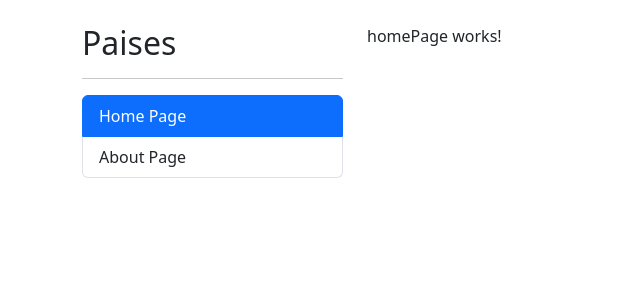
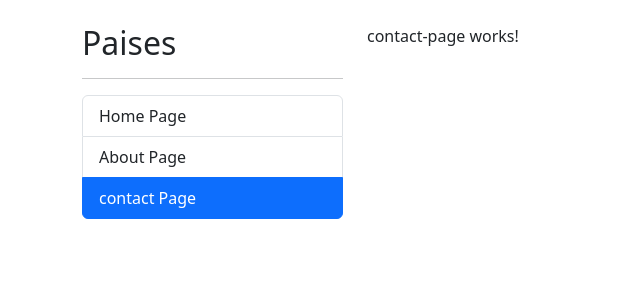
Before and after one commit to adriancamarena2310/Proyecto-3, an Angular app: page /contact in a window 1280 px wide. Before the commit this address led to /. Shown: the top 300 px of the page, without its empty margins (0-640 px from the left). Built offline with nearby package versions, Linux system fonts and the light colour scheme.

Commit message:
video-117 Resolución de la tarea

```diff
--- a/src/app/shared/components/sidebar/sidebar.component.html
+++ b/src/app/shared/components/sidebar/sidebar.component.html
@@ -9,9 +9,16 @@
    routerLink="">
     Home Page
   </li>
+
   <li class="list-group-item"
   routerLinkActive = "active"
     routerLink="about">
     About Page
   </li>
+
+  <li class="list-group-item"
+  routerLinkActive = "active"
+    routerLink="contact">
+    contact Page
+  </li>
 </ul>
--- /dev/null
+++ b/src/app/shared/pages/contact-page/contact-page.component.html
@@ -0,0 +1,3 @@
+<p>
+  contact-page works!
+</p>
--- /dev/null
+++ b/src/app/shared/pages/contact-page/contact-page.component.ts
@@ -0,0 +1,14 @@
+import { Component, OnInit } from '@angular/core';
+
+@Component({
+  selector: 'shared-contact-page',
+  templateUrl: './contact-page.component.html'
+})
+export class ContactPageComponent implements OnInit {
+
+  constructor() { }
+
+  ngOnInit() {
+  }
+
+}
```
Also changed, not shown: src/app/app.routing.module.ts (+7 -0 lines), src/app/shared/shared.module.ts (+5 -2 lines).
